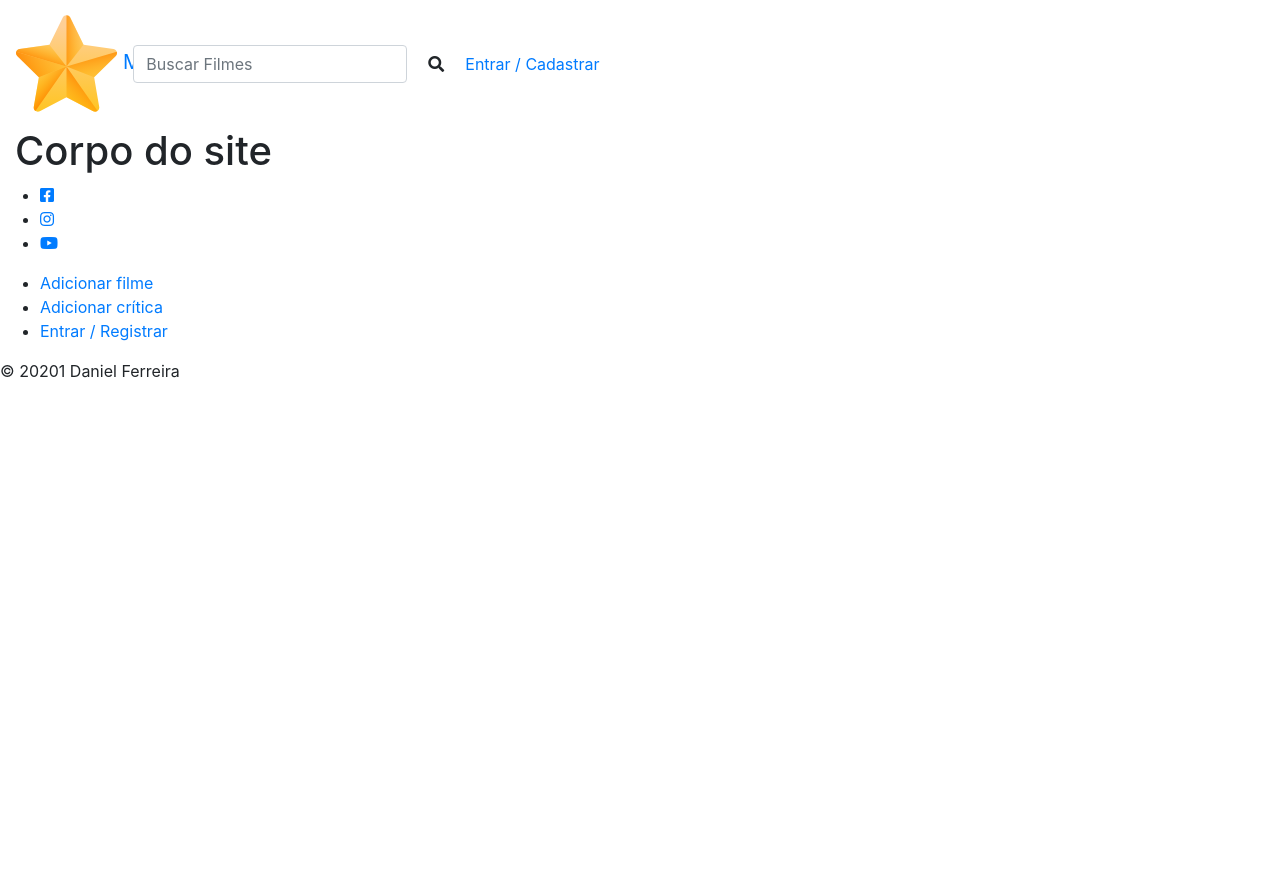
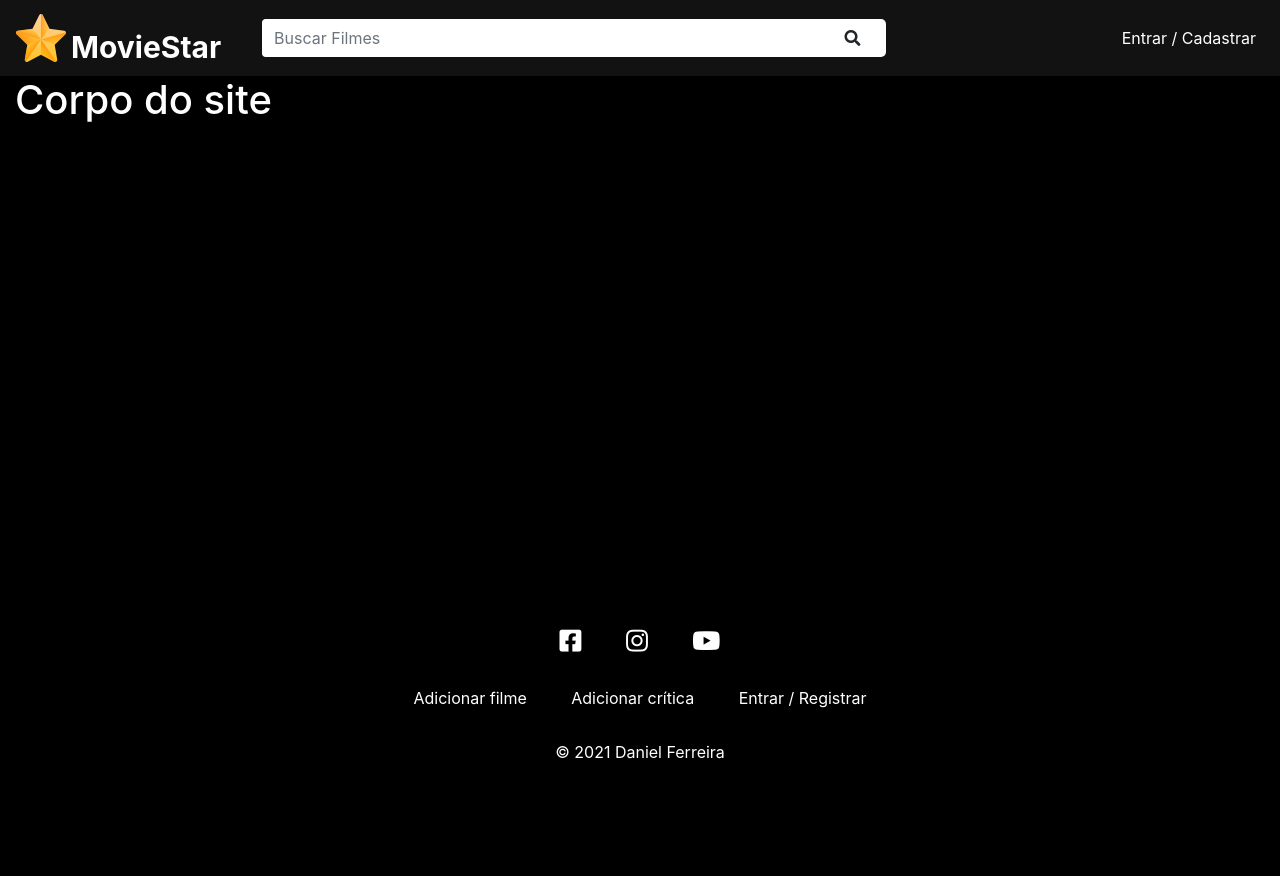
Before and after one commit to DanielFFerreira/movieStar, a PHP site: page / in a window 1280 px wide. Before the commit the page ends 378 px from the top, so only its background shows below. Run offline with PHP 8.4, Linux system fonts and the light colour scheme.

Commit message:
finalizado estilo default footer e header

```diff
--- /dev/null
+++ b/css/base/reset.css
@@ -0,0 +1,5 @@
+* {
+  margin: 0;
+  padding: 0;
+  box-sizing: border-box;
+}
--- /dev/null
+++ b/css/components/footer.css
@@ -0,0 +1,38 @@
+/* footer */
+.footer {
+  background-color: var(--bg-dark);
+  position: absolute;
+  bottom: 0;
+  left: 0;
+  text-align: center;
+  padding: 20px;
+  margin: 0;
+  color: #ffffff;
+  width: 100%;
+}
+
+.social-container ul,
+.footer-links-container ul {
+  list-style: none;
+}
+
+.social-container li,
+.footer-links-container li {
+  display: inline-block;
+  margin: 0 20px;
+}
+
+.social-container a,
+.footer-links-container a {
+  color: var(--white);
+  transition: .5s;
+}
+.social-container li i {
+  font-size: 25px;
+}
+.social-container a:hover {
+  color: var(--color-hover-yellow);
+}
+.footer-links-container {
+  margin: 30px 0;
+}
--- /dev/null
+++ b/css/components/header.css
@@ -0,0 +1,54 @@
+/* navbar */
+.navbar-brand {
+  position: relative;
+}
+
+#logo {
+  width: 50px;
+}
+
+#moviestar-title {
+  color: #ffffff;
+  position: absolute;
+  bottom: -2px;
+  font-size: 30px;
+  left: 55px;
+  font-weight: bold;
+}
+
+#main-navbar {
+  background-color: var(--bg-navbar);
+}
+
+#search-form {
+  margin: 0 auto;
+  background-color: #FFF;
+  border-radius: 5px;
+  width: 50%;
+  margin-left: 180px;
+}
+
+#search-form .form-control {
+  border: none;
+  width: 90%;
+  box-shadow: none;
+}
+
+#navbar {
+  min-width: 30%;
+}
+
+.navbar-nav {
+  justify-content: flex-end;
+  width: 100%;
+}
+.navbar-nav .nav-item .nav-link {
+  color: #FFF;
+  transition: .5s;
+}
+.navbar-nav .nav-item .nav-link:hover {
+  color: #999;
+}
+.bold {
+  font-weight: bold;
+}
--- /dev/null
+++ b/css/components/main.css
@@ -0,0 +1,5 @@
+#main-container {
+  background-color: var(--bg-dark);
+  color: var(--white);
+  min-height: 100vh;
+}
--- a/css/styles.css
+++ b/css/styles.css
@@ -0,0 +1,6 @@
+/* importando variaveis */
+@import url('./base/reset.css');
+@import url('./variables.css');
+@import url('./components/header.css');
+@import url('./components/main.css');
+@import url('./components/footer.css');
--- /dev/null
+++ b/css/variables.css
@@ -0,0 +1,6 @@
+:root {
+  --bg-navbar: #121212;
+  --bg-dark: #000000;
+  --white: #ffffff;
+  --color-hover-yellow: #ffaa1e;
+}
--- a/index.php
+++ b/index.php
@@ -59,7 +59,7 @@
   </main>
 
   <!-- footer -->
-  <footer id="footer">
+  <footer class="footer">
     <div class="social-container">
       <ul>
         <li>
@@ -74,7 +74,7 @@
       </ul>
     </div>
     <!-- links filmes / críticas / registrar -->
-    <div id="footer-links-container">
+    <div class="footer-links-container">
       <ul>
         <li><a href="#">Adicionar filme</a></li>
         <li><a href="#">Adicionar crítica</a></li>
@@ -82,7 +82,7 @@
       </ul>
     </div>
     <!-- copyright footer -->
-    <p>&copy; 20201 Daniel Ferreira</p>
+    <p>&copy; <?= date("Y") ?> Daniel Ferreira</p>
   </footer>
 
 
```
